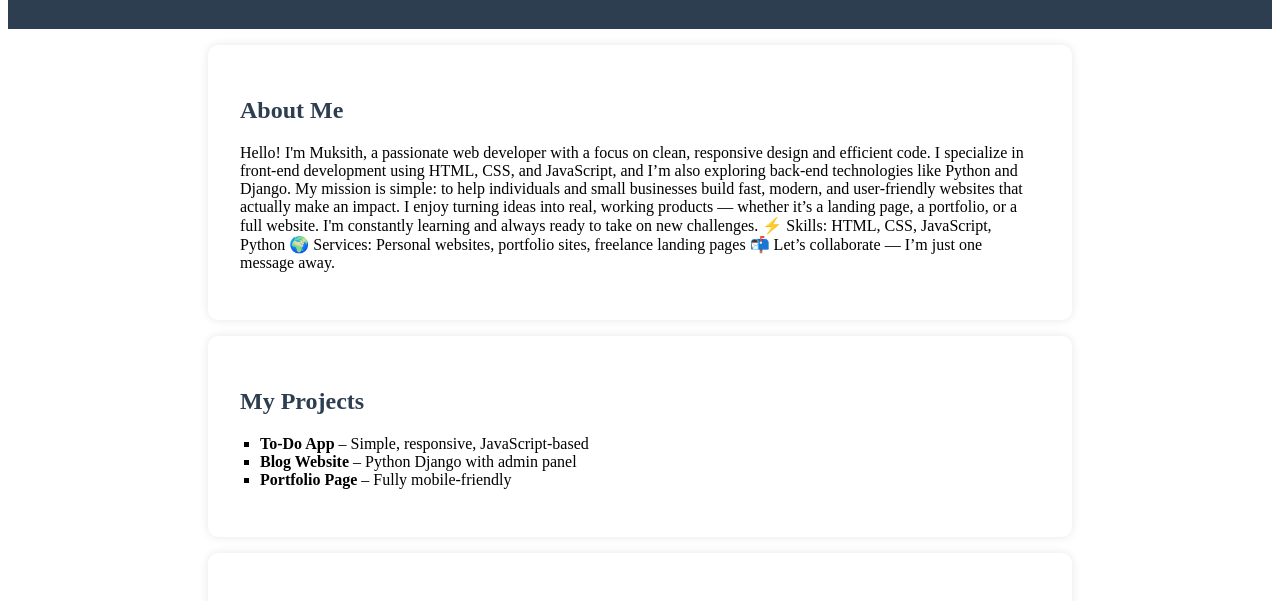
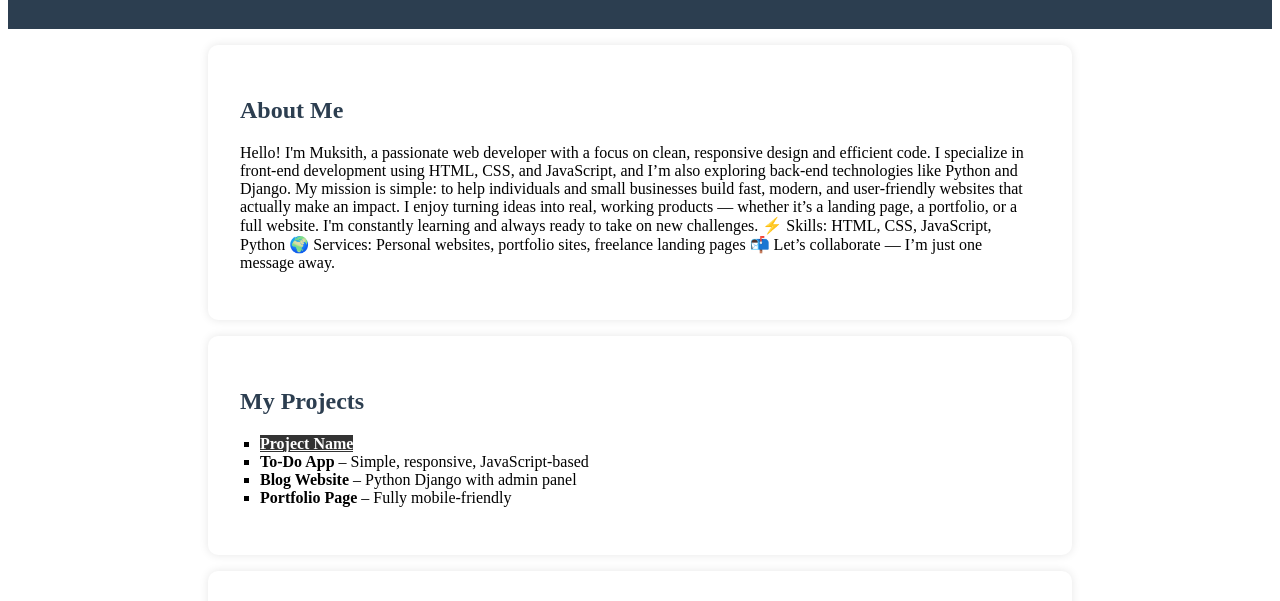
Before and after one commit to Muksith3/portfolio-site, a plain HTML site: page index.html in a window 1280 px wide. Shown: the part 125-726 px from the top of the page. Drawn offline with nearby package versions, Linux system fonts and the light colour scheme.

Commit message:
Update index.html

```diff
--- a/index.html
+++ b/index.html
@@ -2,7 +2,9 @@
 <!DOCTYPE html>
 <html lang="en">
 <head>
-  <meta name="description" content="Muksith | Front-End Web Developer Portfolio">
+<meta name="author" content="Muksith">
+<meta name="keywords" content="Web Developer, HTML, CSS, JavaScript, Portfolio">
+<meta name="description" content="Muksith | Front-End Web Developer Portfolio">
 <meta property="og:title" content="Muksith | Developer Portfolio" />
 <meta property="og:image" content="https://your-site.com/preview.png" />
   <link rel="icon" href="favicon.png" type="image/png">
@@ -38,6 +40,7 @@
   <section id="projects">
     <h2>My Projects</h2>
     <ul>
+      <li><strong><a href="https://your-project-link" target="_blank">Project Name</a></strong></li>
       <li><strong>To-Do App</strong> – Simple, responsive, JavaScript-based</li>
       <li><strong>Blog Website</strong> – Python Django with admin panel</li>
       <li><strong>Portfolio Page</strong> – Fully mobile-friendly</li>
```
